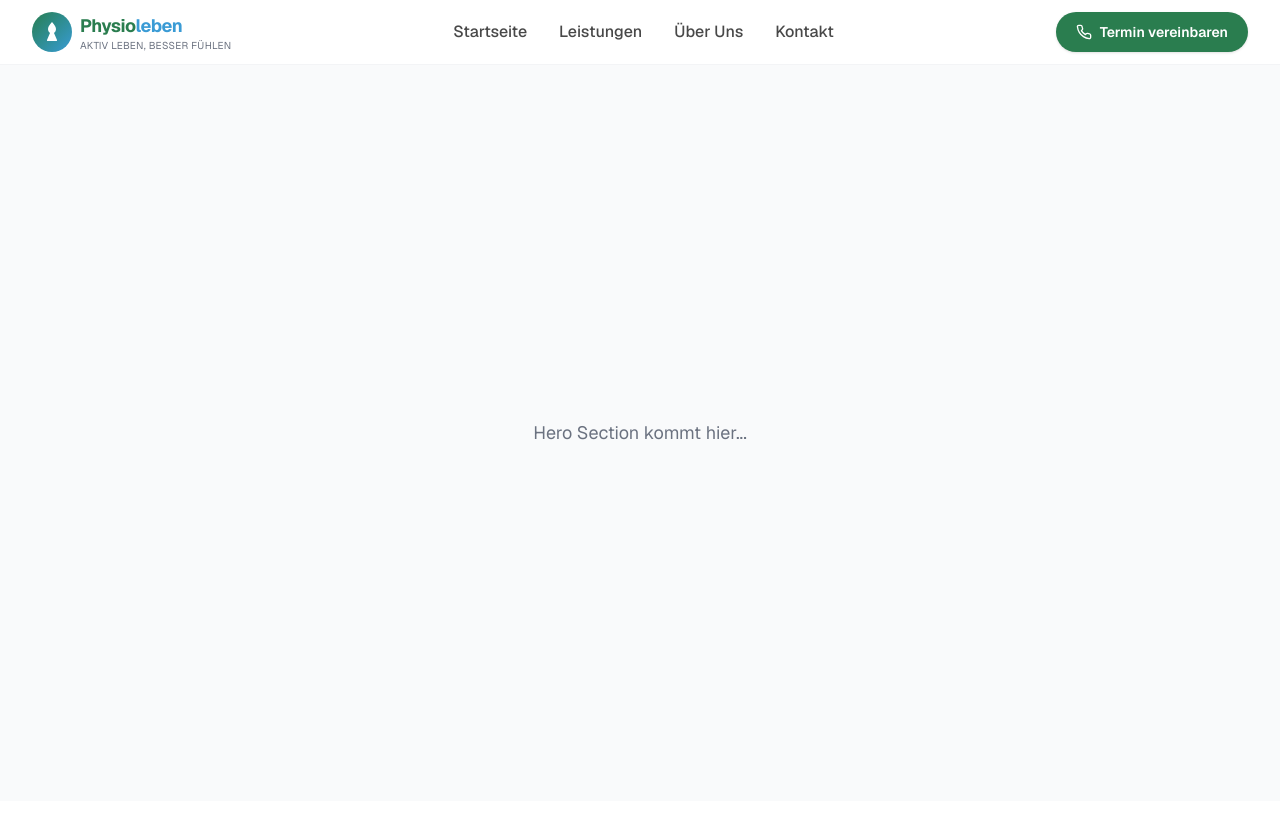
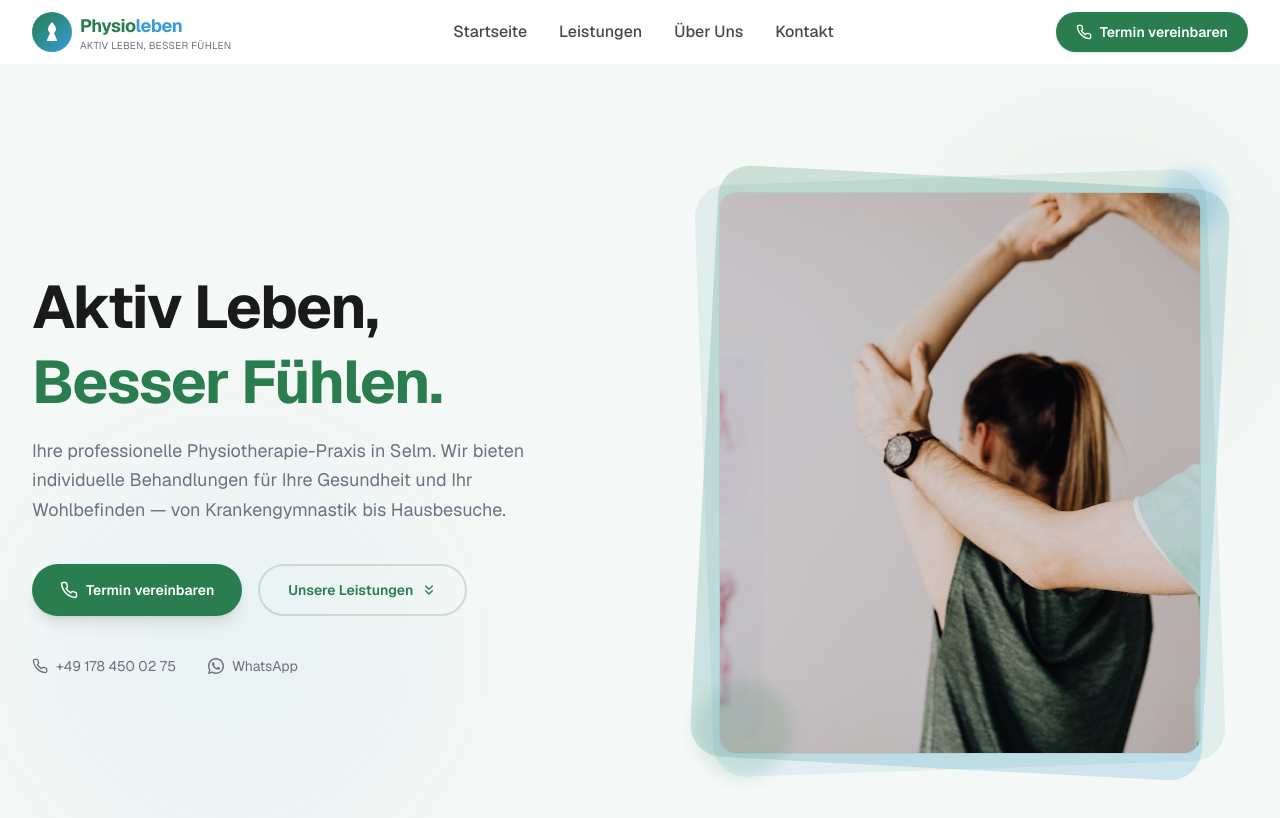
Before and after one commit to yakuppgeyikk96/physioleben-landing, a Next.js app: page / in a window 1280 px wide. Shown: the top 818 px of the page. Built offline with nearby package versions, Linux system fonts and the light colour scheme.

Commit message:
Add hero section

```diff
--- a/src/app/page.tsx
+++ b/src/app/page.tsx
@@ -1,9 +1,9 @@
+import { Hero } from "@/components/hero/Hero";
+
 export default function Home() {
   return (
     <main className="flex-1">
-      <section className="flex items-center justify-center min-h-[calc(100vh-4rem)] bg-gray-50">
-        <p className="text-muted text-lg">Hero Section kommt hier...</p>
-      </section>
+      <Hero />
     </main>
   );
 }
--- /dev/null
+++ b/src/components/hero/Hero.tsx
@@ -0,0 +1,30 @@
+import { HeroHeading } from "./HeroHeading";
+import { HeroActions } from "./HeroActions";
+import { HeroContact } from "./HeroContact";
+import { HeroImage } from "./HeroImage";
+
+export function Hero() {
+  return (
+    <section
+      id="hero"
+      className="relative min-h-[calc(100vh-4rem)] flex items-center bg-primary/5 overflow-hidden"
+    >
+      {/* Decorative background elements */}
+      <div className="absolute inset-0">
+        <div className="absolute top-20 right-10 w-72 h-72 rounded-full bg-primary/5 blur-3xl" />
+        <div className="absolute bottom-10 left-10 w-96 h-96 rounded-full bg-secondary/5 blur-3xl" />
+      </div>
+
+      <div className="relative max-w-7xl mx-auto px-4 sm:px-6 lg:px-8 py-20 sm:py-28 lg:py-32 w-full">
+        <div className="grid grid-cols-1 lg:grid-cols-2 gap-12 lg:gap-16 items-center">
+          <div className="flex flex-col gap-10">
+            <HeroHeading />
+            <HeroActions />
+            <HeroContact />
+          </div>
+          <HeroImage />
+        </div>
+      </div>
+    </section>
+  );
+}
--- /dev/null
+++ b/src/components/hero/HeroActions.tsx
@@ -0,0 +1,24 @@
+import { CONTACT } from "@/constants/navigation";
+import { PhoneIcon } from "@/components/icons/PhoneIcon";
+import { ChevronDownIcon } from "@/components/icons/ChevronDownIcon";
+
+export function HeroActions() {
+  return (
+    <div className="flex flex-col sm:flex-row gap-4">
+      <a
+        href={CONTACT.phoneHref}
+        className="inline-flex items-center justify-center gap-2 rounded-full bg-primary px-7 py-3.5 text-sm font-semibold text-white shadow-lg hover:bg-primary-dark transition-colors duration-200"
+      >
+        <PhoneIcon size={18} />
+        Termin vereinbaren
+      </a>
+      <a
+        href="#leistungen"
+        className="inline-flex items-center justify-center gap-2 rounded-full border-2 border-primary/20 px-7 py-3.5 text-sm font-semibold text-primary hover:bg-primary/5 transition-colors duration-200"
+      >
+        Unsere Leistungen
+        <ChevronDownIcon size={16} />
+      </a>
+    </div>
+  );
+}
--- /dev/null
+++ b/src/components/hero/HeroContact.tsx
@@ -0,0 +1,26 @@
+import { CONTACT } from "@/constants/navigation";
+import { PhoneIcon } from "@/components/icons/PhoneIcon";
+import { WhatsAppIcon } from "@/components/icons/WhatsAppIcon";
+
+export function HeroContact() {
+  return (
+    <div className="flex flex-col sm:flex-row gap-4 sm:gap-8 text-sm text-muted">
+      <a
+        href={CONTACT.phoneHref}
+        className="flex items-center gap-2 hover:text-primary transition-colors"
+      >
+        <PhoneIcon size={16} />
+        {CONTACT.phone}
+      </a>
+      <a
+        href={CONTACT.whatsappHref}
+        target="_blank"
+        rel="noopener noreferrer"
+        className="flex items-center gap-2 hover:text-primary transition-colors"
+      >
+        <WhatsAppIcon size={16} />
+        WhatsApp
+      </a>
+    </div>
+  );
+}
--- /dev/null
+++ b/src/components/hero/HeroHeading.tsx
@@ -0,0 +1,16 @@
+export function HeroHeading() {
+  return (
+    <div className="flex flex-col gap-4">
+      <h1 className="text-4xl sm:text-5xl lg:text-6xl font-bold tracking-tight text-foreground leading-tight">
+        Aktiv Leben,
+        <br />
+        <span className="text-primary">Besser Fühlen.</span>
+      </h1>
+      <p className="max-w-lg text-lg text-muted leading-relaxed">
+        Ihre professionelle Physiotherapie-Praxis in Selm. Wir bieten
+        individuelle Behandlungen für Ihre Gesundheit und Ihr Wohlbefinden
+        — von Krankengymnastik bis Hausbesuche.
+      </p>
+    </div>
+  );
+}
--- /dev/null
+++ b/src/components/hero/HeroImage.tsx
@@ -0,0 +1,29 @@
+import Image from "next/image";
+
+export function HeroImage() {
+  return (
+    <div className="hidden lg:flex items-center justify-center">
+      <div className="relative">
+        {/* Decorative blob behind the image */}
+        <div className="absolute -inset-4 bg-linear-to-br from-primary/20 to-secondary/20 rounded-4xl rotate-3" />
+        <div className="absolute -inset-4 bg-linear-to-tr from-secondary/10 to-primary/10 rounded-4xl -rotate-2" />
+
+        {/* Main image */}
+        <div className="relative w-120 h-140 rounded-2xl overflow-hidden ring-1 ring-black/5">
+          <Image
+            src="/images/hero.jpg"
+            alt="Physiotherapie-Behandlung bei Physioleben"
+            fill
+            className="object-cover"
+            priority
+            sizes="(min-width: 1024px) 480px, 0px"
+          />
+        </div>
+
+        {/* Small accent circle */}
+        <div className="absolute -bottom-6 -left-6 w-24 h-24 rounded-full bg-primary/15 blur-sm" />
+        <div className="absolute -top-6 -right-6 w-16 h-16 rounded-full bg-secondary/20 blur-sm" />
+      </div>
+    </div>
+  );
+}
--- /dev/null
+++ b/src/components/icons/ChevronDownIcon.tsx
@@ -0,0 +1,23 @@
+interface ChevronDownIconProps {
+  size?: number;
+  className?: string;
+}
+
+export function ChevronDownIcon({ size = 16, className }: ChevronDownIconProps) {
+  return (
+    <svg
+      width={size}
+      height={size}
+      viewBox="0 0 24 24"
+      fill="none"
+      stroke="currentColor"
+      strokeWidth="2"
+      strokeLinecap="round"
+      strokeLinejoin="round"
+      className={className}
+      aria-hidden="true"
+    >
+      <path d="M7 13l5 5 5-5M7 6l5 5 5-5" />
+    </svg>
+  );
+}
--- /dev/null
+++ b/src/components/icons/PhoneIcon.tsx
@@ -0,0 +1,23 @@
+interface PhoneIconProps {
+  size?: number;
+  className?: string;
+}
+
+export function PhoneIcon({ size = 16, className }: PhoneIconProps) {
+  return (
+    <svg
+      width={size}
+      height={size}
+      viewBox="0 0 24 24"
+      fill="none"
+      stroke="currentColor"
+      strokeWidth="2"
+      strokeLinecap="round"
+      strokeLinejoin="round"
+      className={className}
+      aria-hidden="true"
+    >
+      <path d="M22 16.92v3a2 2 0 0 1-2.18 2 19.79 19.79 0 0 1-8.63-3.07 19.5 19.5 0 0 1-6-6 19.79 19.79 0 0 1-3.07-8.67A2 2 0 0 1 4.11 2h3a2 2 0 0 1 2 1.72c.127.96.361 1.903.7 2.81a2 2 0 0 1-.45 2.11L8.09 9.91a16 16 0 0 0 6 6l1.27-1.27a2 2 0 0 1 2.11-.45c.907.339 1.85.573 2.81.7A2 2 0 0 1 22 16.92z" />
+    </svg>
+  );
+}
--- /dev/null
+++ b/src/components/icons/WhatsAppIcon.tsx
@@ -0,0 +1,20 @@
+interface WhatsAppIconProps {
+  size?: number;
+  className?: string;
+}
+
+export function WhatsAppIcon({ size = 16, className }: WhatsAppIconProps) {
+  return (
+    <svg
+      width={size}
+      height={size}
+      viewBox="0 0 24 24"
+      fill="currentColor"
+      className={className}
+      aria-hidden="true"
+    >
+      <path d="M17.472 14.382c-.297-.149-1.758-.867-2.03-.967-.273-.099-.471-.148-.67.15-.197.297-.767.966-.94 1.164-.173.199-.347.223-.644.075-.297-.15-1.255-.463-2.39-1.475-.883-.788-1.48-1.761-1.653-2.059-.173-.297-.018-.458.13-.606.134-.133.298-.347.446-.52.149-.174.198-.298.298-.497.099-.198.05-.371-.025-.52-.075-.149-.669-1.612-.916-2.207-.242-.579-.487-.5-.669-.51-.173-.008-.371-.01-.57-.01-.198 0-.52.074-.792.372-.272.297-1.04 1.016-1.04 2.479 0 1.462 1.065 2.875 1.213 3.074.149.198 2.096 3.2 5.077 4.487.709.306 1.262.489 1.694.625.712.227 1.36.195 1.871.118.571-.085 1.758-.719 2.006-1.413.248-.694.248-1.289.173-1.413-.074-.124-.272-.198-.57-.347z" />
+      <path d="M12 0C5.373 0 0 5.373 0 12c0 2.126.553 4.12 1.523 5.855L0 24l6.335-1.652A11.94 11.94 0 0 0 12 24c6.627 0 12-5.373 12-12S18.627 0 12 0zm0 21.818a9.782 9.782 0 0 1-5.09-1.42l-.365-.217-3.781.991 1.009-3.685-.238-.378A9.773 9.773 0 0 1 2.182 12 9.818 9.818 0 1 1 12 21.818z" />
+    </svg>
+  );
+}
--- a/src/components/navbar/CTAButton.tsx
+++ b/src/components/navbar/CTAButton.tsx
@@ -1,4 +1,5 @@
 import { CONTACT } from "@/constants/navigation";
+import { PhoneIcon } from "@/components/icons/PhoneIcon";
 
 interface CTAButtonProps {
   className?: string;
@@ -10,19 +11,7 @@ export function CTAButton({ className = "" }: CTAButtonProps) {
       href={CONTACT.phoneHref}
       className={`inline-flex items-center justify-center gap-2 rounded-full bg-primary px-5 py-2.5 text-sm font-semibold text-white shadow-sm hover:bg-primary-dark transition-colors duration-200 ${className}`}
     >
-      <svg
-        width="16"
-        height="16"
-        viewBox="0 0 24 24"
-        fill="none"
-        stroke="currentColor"
-        strokeWidth="2"
-        strokeLinecap="round"
-        strokeLinejoin="round"
-        aria-hidden="true"
-      >
-        <path d="M22 16.92v3a2 2 0 0 1-2.18 2 19.79 19.79 0 0 1-8.63-3.07 19.5 19.5 0 0 1-6-6 19.79 19.79 0 0 1-3.07-8.67A2 2 0 0 1 4.11 2h3a2 2 0 0 1 2 1.72c.127.96.361 1.903.7 2.81a2 2 0 0 1-.45 2.11L8.09 9.91a16 16 0 0 0 6 6l1.27-1.27a2 2 0 0 1 2.11-.45c.907.339 1.85.573 2.81.7A2 2 0 0 1 22 16.92z" />
-      </svg>
+      <PhoneIcon size={16} />
       Termin vereinbaren
     </a>
   );
```
Also changed, not shown: public/images/hero.jpg (added).
